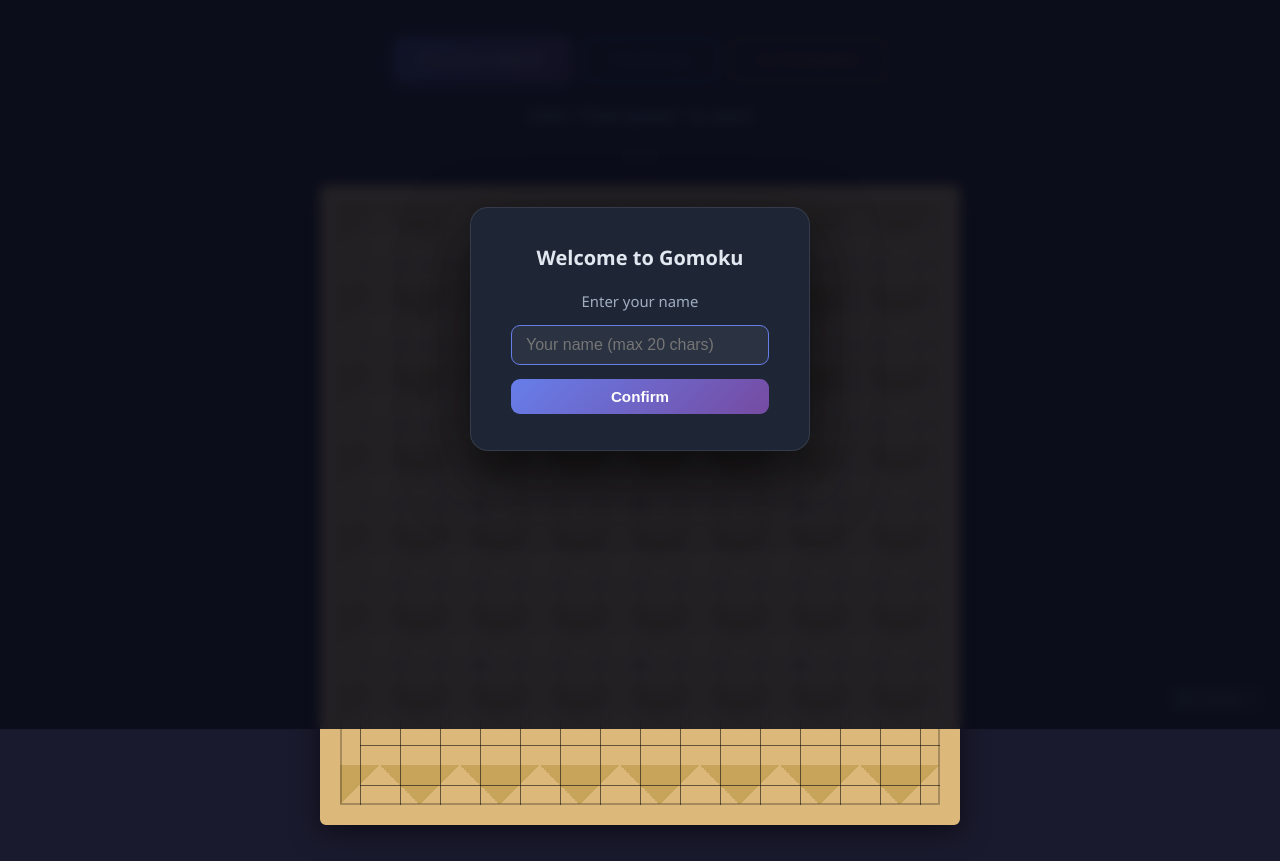
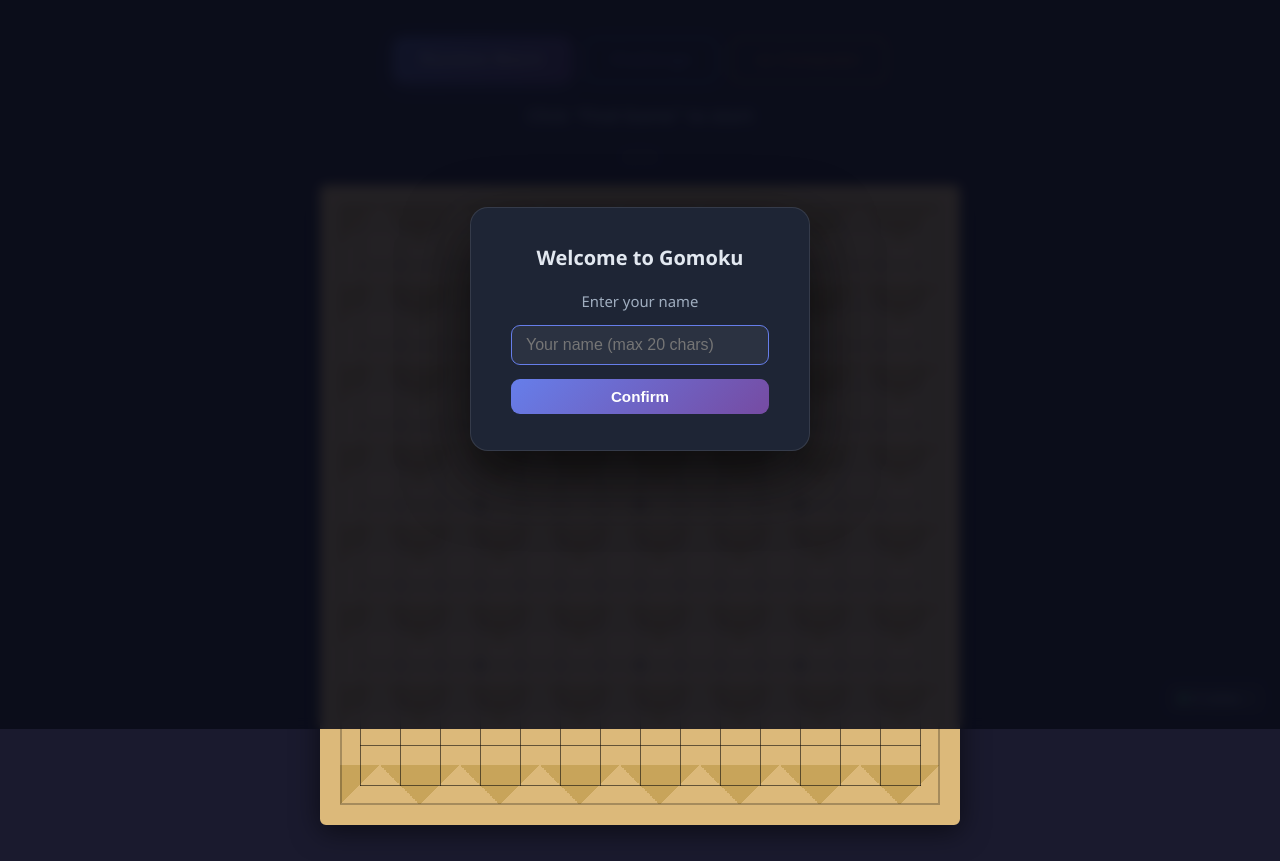
Before and after one commit to mountainwind1/Gomoku, a website: page public/index.html in a window 1280 px wide. Shown: the part 71-932 px from the top of the page. Drawn offline with nearby package versions, Linux system fonts and the light colour scheme; no server answers.

Commit message:
fix: grid 15th line clipped without extending beyond intersections
right/bottom: 0 extended lines past the last intersection point.
Using cell/2 - 1px makes ::after exactly 14*cell + 1px wide/tall:
the 15th background tile starts at 14*cell (column/row 15 center)
and fits within the element, so all lines are consistent and nothing
overshoots the last intersection.

Co-Authored-By: Claude Sonnet 4.6 <noreply@anthropic.com>

```diff
--- a/public/style.css
+++ b/public/style.css
@@ -670,10 +670,10 @@ h1 {
 #board::after {
   content: '';
   position: absolute;
-  top:    calc(var(--cell) / 2);  /* first line aligns to column/row centres */
+  top:    calc(var(--cell) / 2);
   left:   calc(var(--cell) / 2);
-  right:  0;                      /* extend to content edge so 15th line isn't clipped */
-  bottom: 0;
+  right:  calc(var(--cell) / 2 - 1px);   /* 1px less than top/left so the 15th tile fits */
+  bottom: calc(var(--cell) / 2 - 1px);
   pointer-events: none;
   background-image:
     repeating-linear-gradient(to right, var(--line) 0, var(--line) 1px, transparent 1px, transparent var(--cell)),
```
